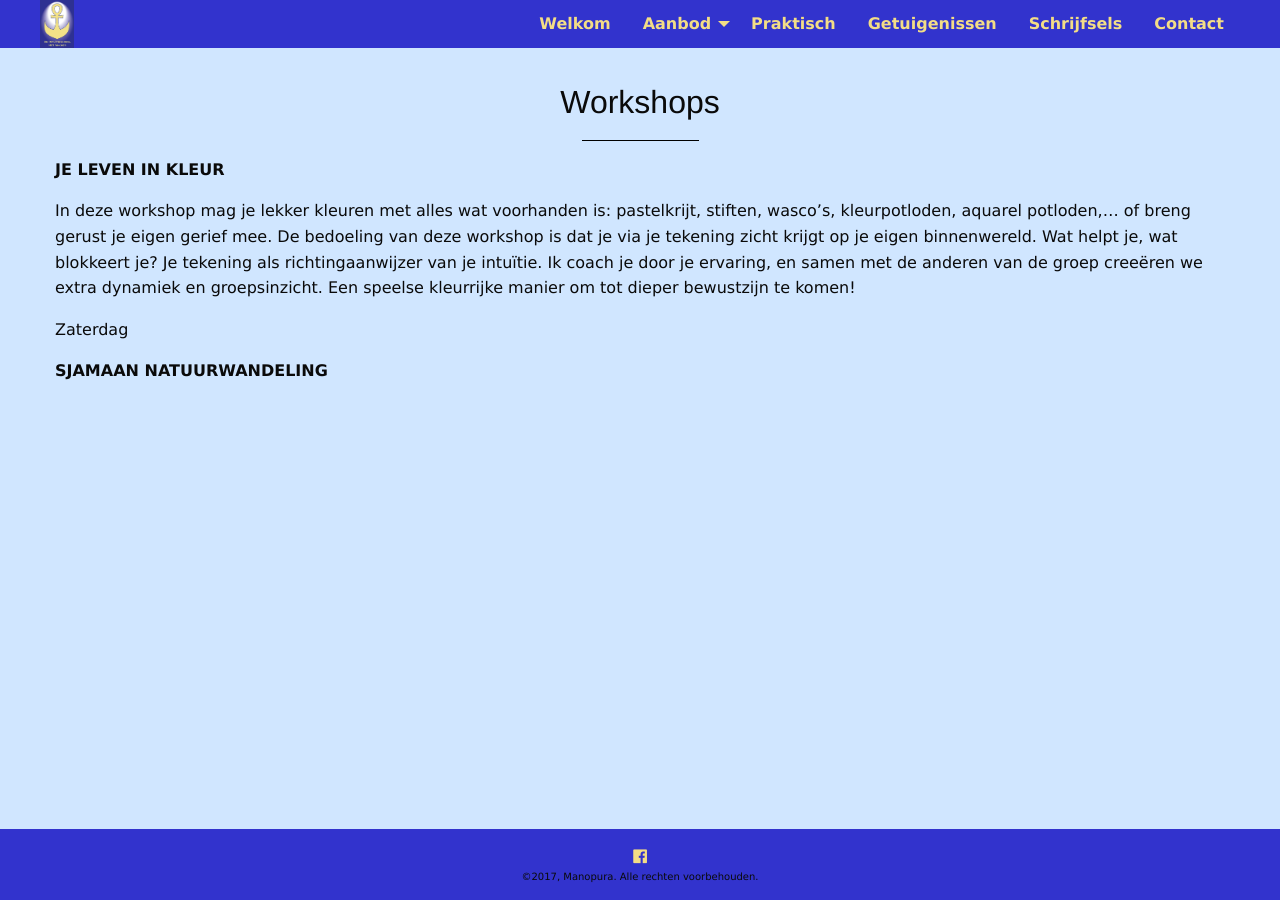
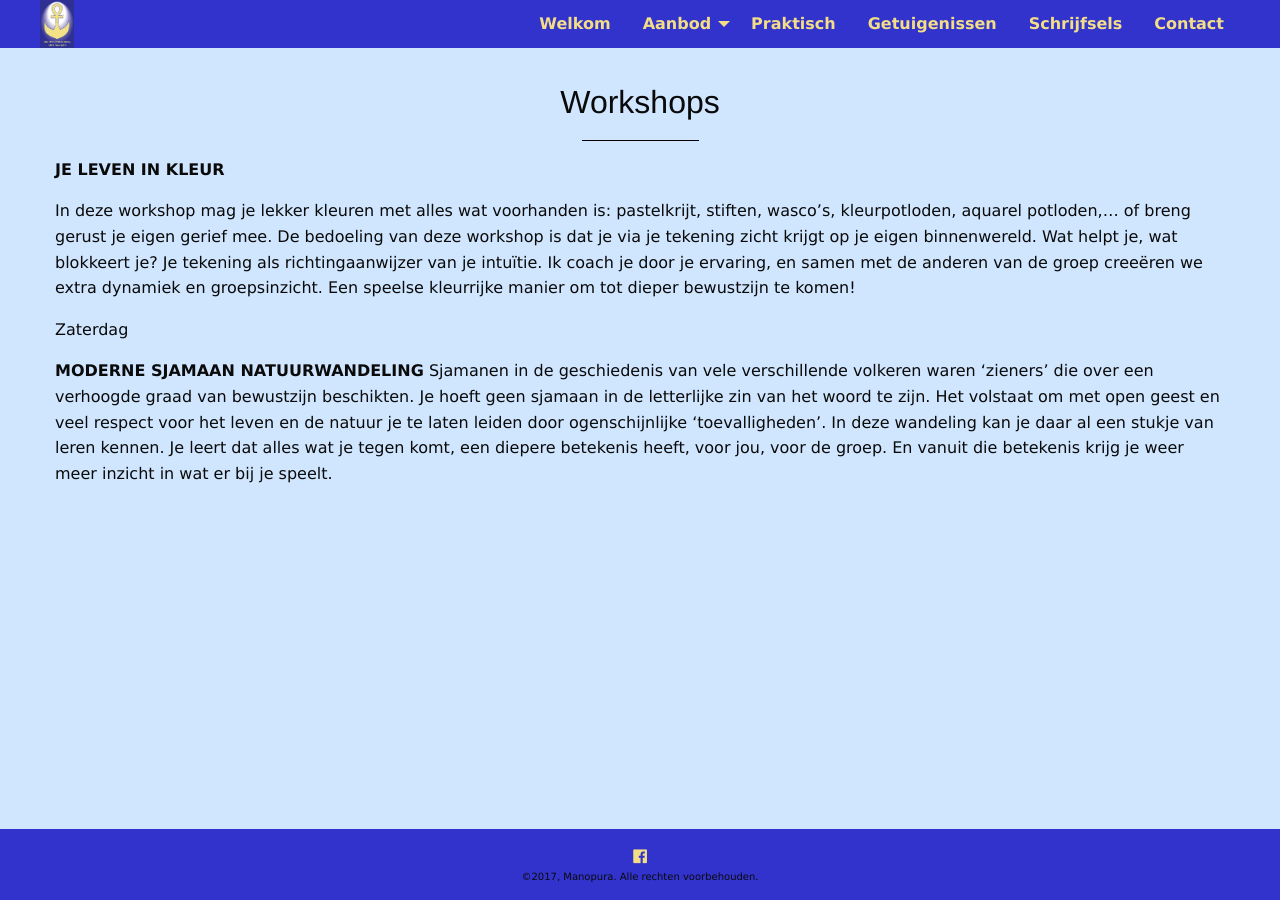
Before and after one commit to ankher/ankher.github.io, a Jekyll site: the page built from workshops.md, in a window 1280 px wide. Built offline with Jekyll 4.4.1, drawn with Linux system fonts in a browser that asks for light colours; nearby versions of some CDN libraries; our own code applies the rules of GitHub Pages for plain Markdown files.

Commit message:
Update workshops.md

```diff
--- a/workshops.md
+++ b/workshops.md
@@ -14,4 +14,6 @@ Een speelse kleurrijke manier om tot dieper bewustzijn te komen!
 Zaterdag
 
 
-**SJAMAAN NATUURWANDELING**
+**MODERNE SJAMAAN NATUURWANDELING**
+Sjamanen in de geschiedenis van vele verschillende volkeren waren 'zieners' die over een verhoogde graad van bewustzijn beschikten. Je hoeft geen sjamaan in de letterlijke zin van het woord te zijn. Het volstaat om met open geest en veel respect voor het leven en de natuur je te laten leiden door ogenschijnlijke 'toevalligheden'.
+In deze wandeling kan je daar al een stukje van leren kennen. Je leert dat alles wat je tegen komt, een diepere betekenis heeft, voor jou, voor de groep. En vanuit die betekenis krijg je weer meer inzicht in wat er bij je speelt.
```
